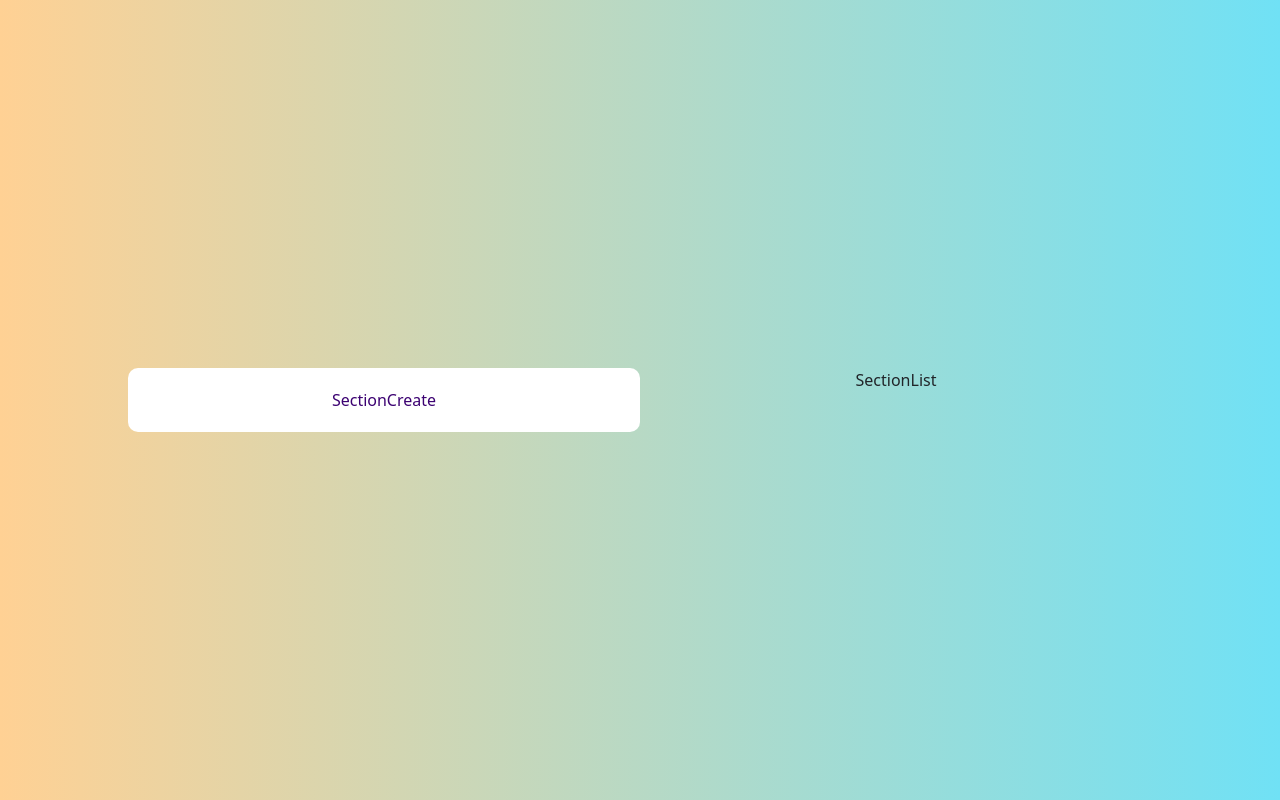
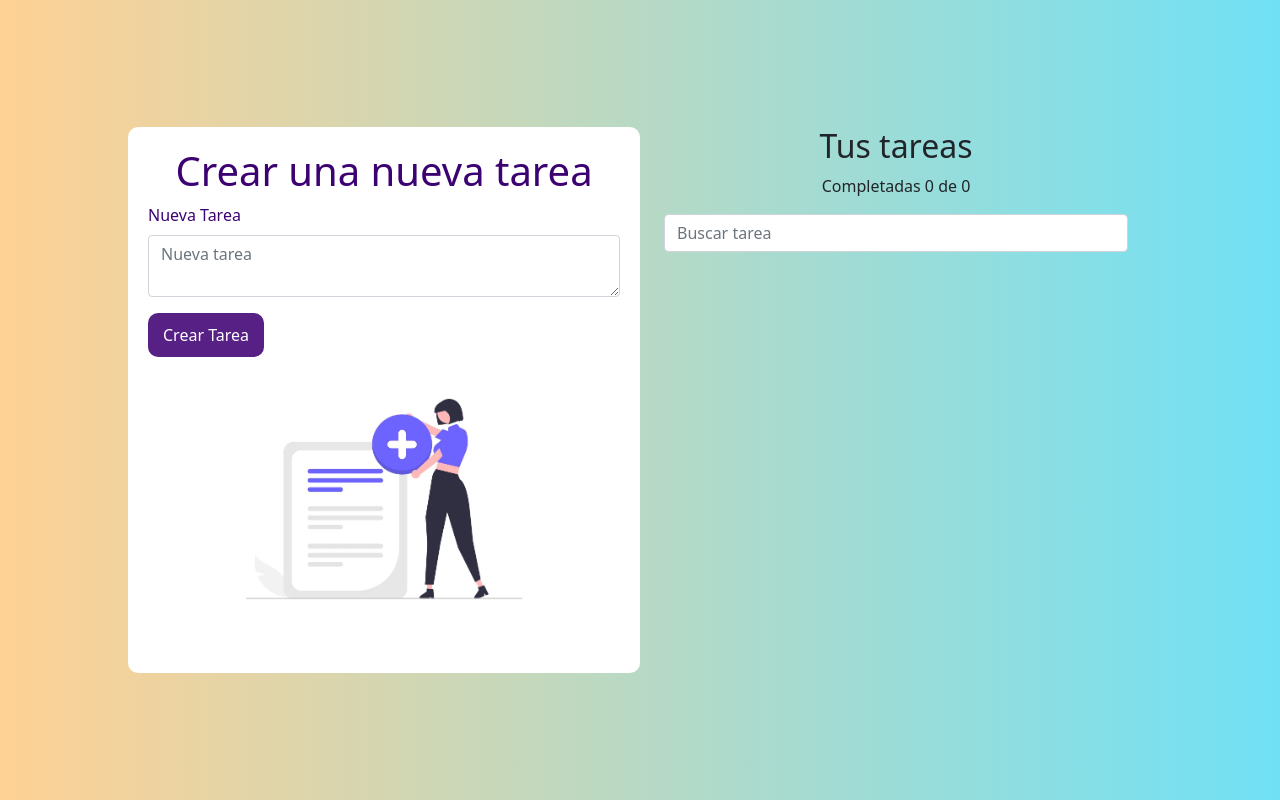
Before and after one commit to EleomarPL/react-todo-app-typescript, a React (Vite) app: page / in a window 1280 px wide. Built offline with nearby package versions, Linux system fonts and the light colour scheme.

Commit message:
feat: Base view for the sections

```diff
--- a/src/sections/SectionCreate.tsx
+++ b/src/sections/SectionCreate.tsx
@@ -1,9 +1,38 @@
 import styled from 'styled-components'
+import { FormEvent, useRef } from 'react'
 
 const SectionCreate = () => {
+  const formRef = useRef<HTMLFormElement>(null)
+
+  const handleAddTask = (evt: FormEvent<HTMLFormElement>) => {
+    evt.preventDefault()
+    formRef.current?.reset()
+  }
+
   return (
     <Section>
-      SectionCreate
+      <h1>Crear una nueva tarea</h1>
+      <form className="mb-2 text-start" onSubmit={ handleAddTask }
+        ref={ formRef }
+      >
+        <label htmlFor="newtask" className="form-label">
+          Nueva Tarea
+        </label>
+        <textarea className="form-control"
+          id="newtask" placeholder="Nueva tarea"
+        />
+        <Button>
+          Crear Tarea
+        </Button>
+      </form>
+      <picture>
+        <source
+          srcSet={ new URL('../img/added.webp', import.meta.url) }
+        />
+        <Image src={ new URL('../img/added.png', import.meta.url) }
+          alt="Add Task"
+        />
+      </picture>
     </Section>
   )
 }
@@ -16,5 +45,20 @@ const Section = styled.section`
   color: #3c0272;
   text-align: center;
 `
+const Image = styled.img`
+  width: 80%;
+  object-fit: contain;
+  height: auto;
+  margin-bottom: 20px;
+`
+const Button = styled.button`
+  border: none;
+  border-radius: 10px;
+  margin-top: 1rem;
+  color: #fff;
+  background-color: #562085;
+  padding: 10px 15px;
+  transition: background-color .2s ease-in-out;
+`
 
 export default SectionCreate
--- a/src/sections/SectionList.tsx
+++ b/src/sections/SectionList.tsx
@@ -2,8 +2,17 @@ import styled from 'styled-components'
 
 const SectionList = () => {
   return (
-    <Section>
-      SectionList
+    <Section className="px-4">
+      <h2>Tus tareas</h2>
+      <p>Completadas 0 de 0</p>
+      <form className="mb-2 text-start">
+        <label htmlFor="search" className="visually-hidden">
+          Buscar
+        </label>
+        <input type="text" className="form-control"
+          id="search" placeholder="Buscar tarea"
+        />
+      </form>
     </Section>
   )
 }
```
